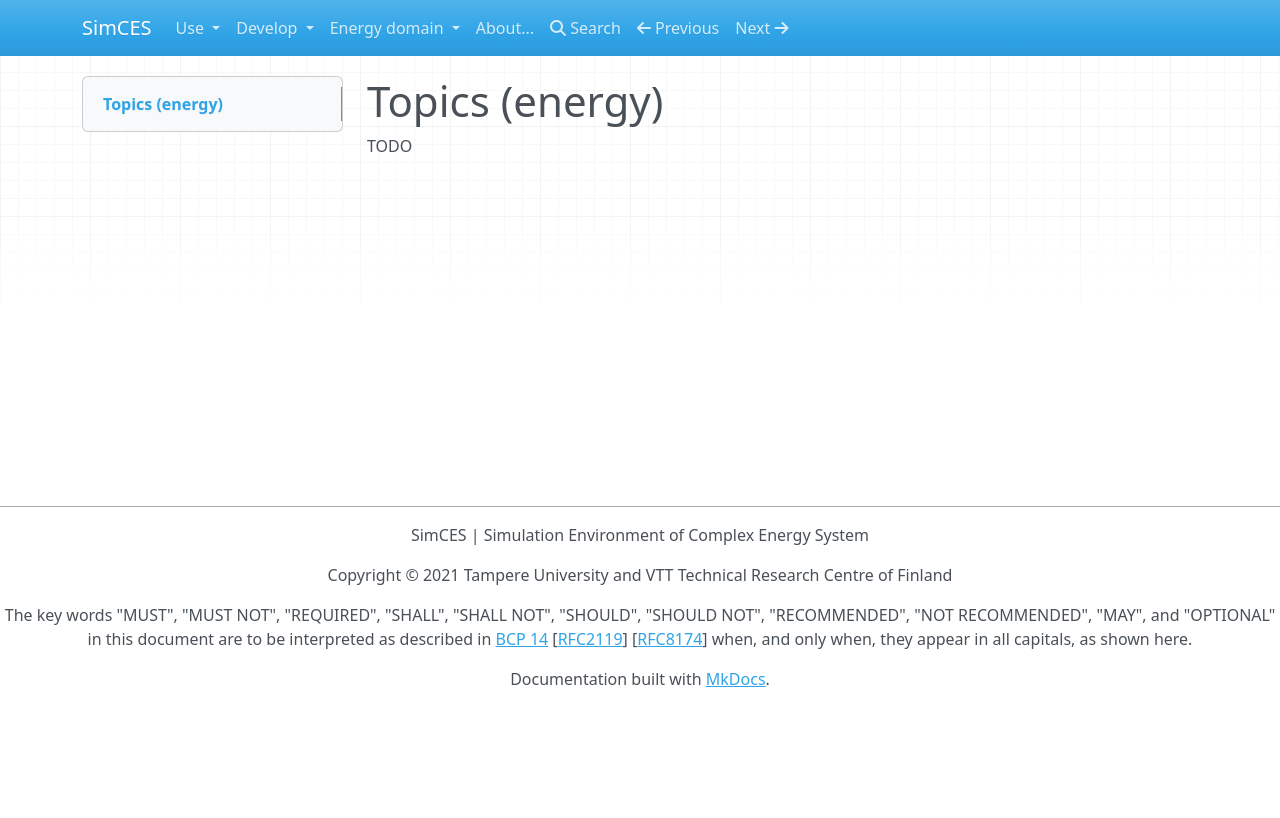
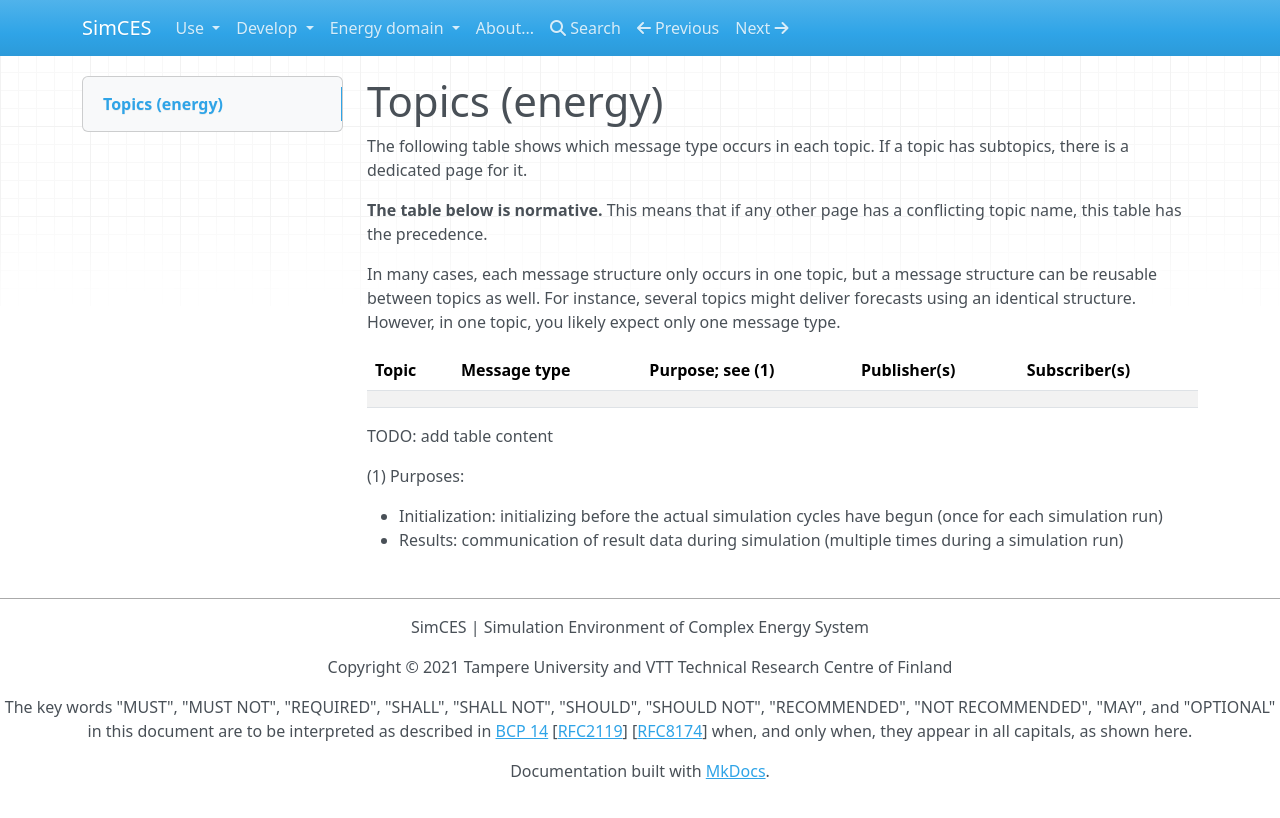
Before and after one commit to simcesplatform/simcesplatform.github.io, an MkDocs documentation site: the page built from markdown/energy_topics.md, in a window 1280 px wide. Shown: the top 818 px of the page. Built offline with MkDocs 1.6.1, drawn with Linux system fonts in a browser that asks for light colours; nearby versions of some CDN libraries; library files that are not in the unit come from our copies.

Commit message:
Add skeleton of domain topics page

```diff
--- a/markdown/energy_topics.md
+++ b/markdown/energy_topics.md
@@ -1,3 +1,19 @@
 # Topics (energy)
 
-TODO
+The following table shows which message type occurs in each topic. If a topic has subtopics, there is a dedicated page for it.
+
+**The table below is normative.** This means that if any other page has a conflicting topic name, this table has the precedence.
+
+In many cases, each message structure only occurs in one topic, but a message structure can be reusable between topics as well. For instance, several topics might deliver forecasts using an identical structure. However, in one topic, you likely expect only one message type.
+
+| Topic | Message type | Purpose; see (1) | Publisher(s) | Subscriber(s) |
+|-|-|-|-|-|
+|  |  |  |  |  |
+
+TODO: add table content
+
+
+(1) Purposes:
+
+- Initialization: initializing before the actual simulation cycles have begun (once for each simulation run)
+- Results: communication of result data during simulation (multiple times during a simulation run)
```
Also changed, not shown: markdown/core_time.md (+1 -1 lines).
